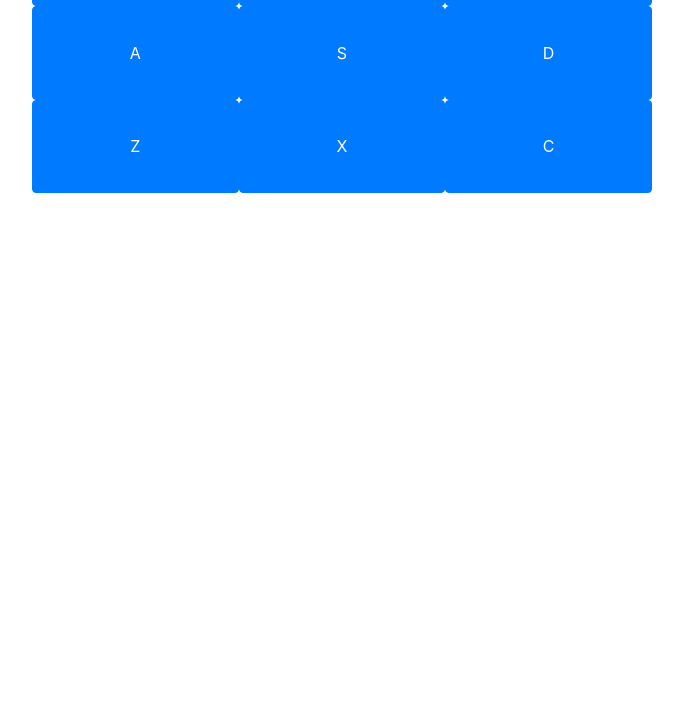
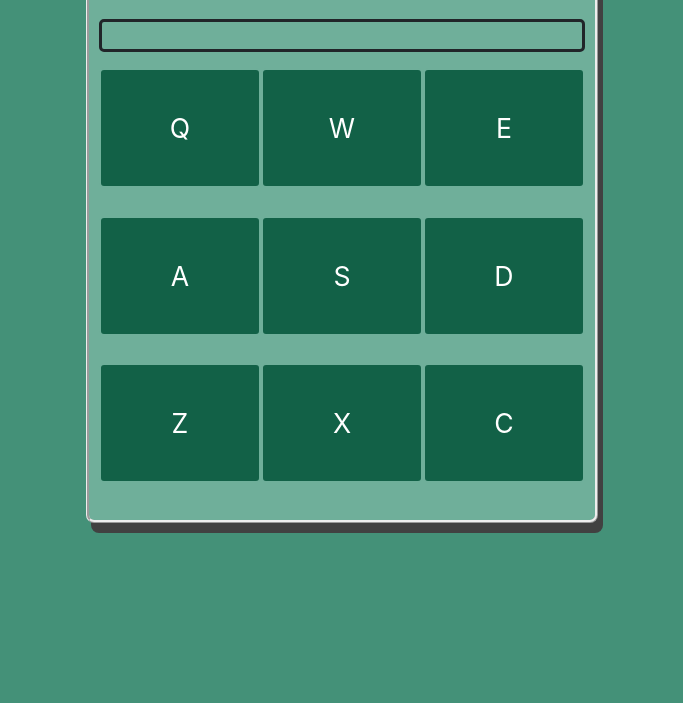
Before and after one commit to DeveloperGregory/drum_machine, a plain HTML site: page index.html in a window 1280 px wide. Shown: the part 97-800 px from the top of the page, without its empty margins (298-981 px from the left). Drawn offline with nearby package versions, Linux system fonts and the light colour scheme.

Commit message:
Linked Audio added click function and keypress function and submitted project

```diff
--- a/index.html
+++ b/index.html
@@ -3,27 +3,24 @@
 <head>
     <meta charset="UTF-8">
     <meta name="viewport" content="width=device-width, initial-scale=1.0">
+    <link rel="stylesheet" href="https://stackpath.bootstrapcdn.com/bootstrap/4.5.2/css/bootstrap.min.css" integrity="sha384-JcKb8q3iqJ61gNV9KGb8thSsNjpSL0n8PARn9HuZOnIxN0hoP+VmmDGMN5t9UJ0Z" crossorigin="anonymous">
     <link rel="stylesheet" href="styles/style.css">
-    <script src="https://kit.fontawesome.com/dc00c8a55b.js" crossorigin="anonymous"></script>
-    <link rel="stylesheet" href="https://cdnjs.cloudflare.com/ajax/libs/animate.css/4.1.1/animate.css" integrity="sha512-phGxLIsvHFArdI7IyLjv14dchvbVkEDaH95efvAae/y2exeWBQCQDpNFbOTdV1p4/pIa/XtbuDCnfhDEIXhvGQ==" crossorigin="anonymous" />
-    <link rel="stylesheet" href="https://stackpath.bootstrapcdn.com/bootstrap/4.5.2/css/bootstrap.min.css" integrity="sha384-JcKb8q3iqJ61gNV9KGb8thSsNjpSL0n8PARn9HuZOnIxN0hoP+VmmDGMN5t9UJ0Z" crossorigin="anonymous">
-
     <title>Drum Machine</title>
 </head>
 <body>
-    <div id='drum-machine'>
-        <div id='display' class='row'>
-            <button id='Q' class='btn btn-primary drum-btns col-sm-4'>Q</button>
-            <button id='W' class='btn btn-primary drum-btns col-sm-4'>W</button>
-            <button id='E' class='btn btn-primary drum-btns col-sm-4'>E</button>
-            <button id='A' class='btn btn-primary drum-btns col-sm-4'>A</button>
-            <button id='S' class='btn btn-primary drum-btns col-sm-4'>S</button>
-            <button id='D' class='btn btn-primary drum-btns col-sm-4'>D</button>
-            <button id='Z' class='btn btn-primary drum-btns col-sm-4'>Z</button>
-            <button id='X' class='btn btn-primary drum-btns col-sm-4'>X</button>
-            <button id='C' class='btn btn-primary drum-btns col-sm-4'>C</button>
+    <div id='drum-machine' class='row'>
+            <h1 class="text-center col-sm-12" >Kickin Cool Drum Pads</h1>
+            <p id='display' class= "text-center col-sm-12"></p>
+            <button id='padQ' class='drum-pad col-sm-4' onclick="prePlay('Q')"><audio id='Q' class='clip' preload src="https://s3.amazonaws.com/freecodecamp/drums/Heater-1.mp3"></audio>Q</button>
+            <button id='padW' class='drum-pad col-sm-4' onclick="prePlay('W')"><audio id='W' class='clip' preload src="https://s3.amazonaws.com/freecodecamp/drums/Heater-2.mp3"></audio>W</button>
+            <button id='padE' class='drum-pad col-sm-4' onclick="prePlay('E')"><audio id='E' class='clip' preload src="https://s3.amazonaws.com/freecodecamp/drums/Heater-3.mp3"></audio>E</button>
+            <button id='padA' class='drum-pad col-sm-4' onclick="prePlay('A')"><audio id='A' class='clip' preload src="https://s3.amazonaws.com/freecodecamp/drums/Heater-4_1.mp3"></audio>A</button>
+            <button id='padS' class='drum-pad col-sm-4' onclick="prePlay('S')"><audio id='S' class='clip' preload src="https://s3.amazonaws.com/freecodecamp/drums/Heater-6.mp3"></audio>S</button>
+            <button id='padD' class='drum-pad col-sm-4' onclick="prePlay('D')"><audio id='D' class='clip' preload src="https://s3.amazonaws.com/freecodecamp/drums/Dsc_Oh.mp3"></audio>D</button>
+            <button id='padZ' class='drum-pad col-sm-4' onclick="prePlay('Z')"><audio id='Z' class='clip' preload src="https://s3.amazonaws.com/freecodecamp/drums/Kick_n_Hat.mp3"></audio>Z</button>
+            <button id='padX' class='drum-pad col-sm-4' onclick="prePlay('X')"><audio id='X' class='clip' preload src="https://s3.amazonaws.com/freecodecamp/drums/RP4_KICK_1.mp3"></audio>X</button>
+            <button id='padC' class='drum-pad col-sm-4' onclick="prePlay('C')"><audio id='C' class='clip' preload src="https://s3.amazonaws.com/freecodecamp/drums/Cev_H2.mp3"></audio>C</button>
 
-        </div>
     </div>
     <script src="scripts/script.js"></script>
 </body>
--- a/scripts/script.js
+++ b/scripts/script.js
@@ -0,0 +1,55 @@
+let display = document.getElementById('display');
+let initDisplay = display.innerHTML;
+
+function playSound(pad,drum){
+    display.innerHTML = drum;
+    document.getElementById(pad).pause();
+    document.getElementById(pad).play();
+
+}
+
+function prePlay(key){
+    let drumText = '';
+    switch(key){
+        case "Q":
+            drumText = 'Heater 1';
+            break;
+        case "W":
+            drumText = 'Heater 2';
+            break;
+        case "E":
+            drumText = 'Heater 3';
+            break;
+        case "A":
+            drumText = 'Heater 4';
+            break;
+        case "S":
+            drumText = 'Heater 6';
+            break;
+        case "D":
+            drumText = 'Disco';
+            break;
+        case "Z":
+            drumText = 'Kick n Hat';
+            break;
+        case "X":
+            drumText = 'Kick';
+            break;
+        case "C":
+            drumText = 'Cev h2';
+            break;
+        default:
+            break;
+    }
+    playSound(key,drumText);
+
+}
+
+function handleEvent(event){
+    let theKey = event.key.toUpperCase();
+    if(/Q|W|E|A|S|D|Z|X|C/.test(theKey)){
+        prePlay(theKey);
+    }
+}
+
+document.addEventListener('keydown', handleEvent);
--- a/styles/style.css
+++ b/styles/style.css
@@ -1,11 +1,34 @@
-.drum-btns{
-    padding: 15px;
+body{
+    background-color: #449178;
+}
+
+.drum-pad{
+    background-color: #126147;
+    border-radius: 5px;
+    border-color: #6FAF9A;
+    border-style: solid;
+    color: white;
+    font-style: bold;
+    font-size: 20pt;
+    height: 120px;
 }
 
 #display{
-    height: 300px;
+    border-style: solid;
+    border-radius: 5px;
+    font-size: 18pt;
+    font-weight: bold;
+}
+
+#drum-machine{
+    background-color: #6FAF9A;
+    border-style: ridge;
+    border-radius: 8px;
+    box-shadow: 5px 10px #414141;
+    height: 600px;
     margin-left: auto;
     margin-right: auto;
+    margin-top: 20px;
     padding: 10px;
-    width: 50%;
+    width: 40%;
 }
```
